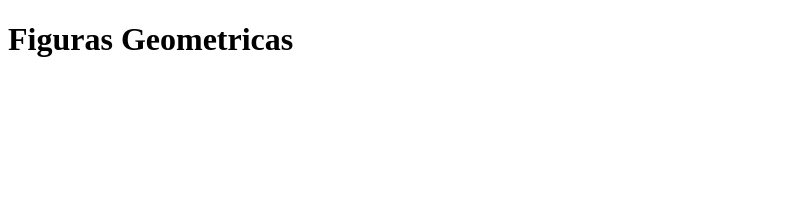
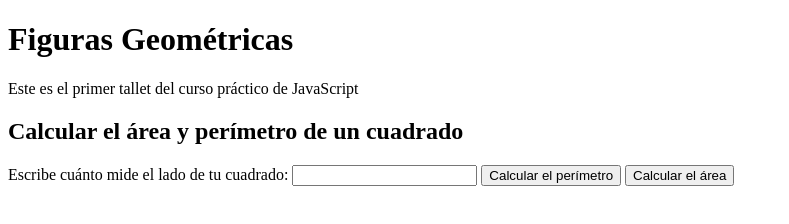
Before and after one commit to SasoHdz/JavaScript-Practico, a plain HTML site: page figuras.html in a window 1280 px wide. Shown: the whole page, without its empty margins (0-789 px from the left). Drawn offline with Linux system fonts and the light colour scheme.

Commit message:
Formulario de cuadrado creado

```diff
--- a/figuras.html
+++ b/figuras.html
@@ -7,9 +7,20 @@
     <title>Figuras Geometricas</title>
 </head>
 <body>
-    <h1>
-        Figuras Geometricas
-    </h1>
+    <header>
+        <h1>Figuras Geométricas</h1>
+        <p>Este es el primer tallet del curso práctico de JavaScript</p>
+    </header>
+    <section>
+        <h2>Calcular el área y perímetro de un cuadrado</h2>
+        <form action="">
+            <label for="InputCuadrado">Escribe cuánto mide el lado de tu cuadrado:</label>
+            <input id="InputCuadrado" type="number">
+            <button type="button" onclick="calcularPerimetroCuadrado()">Calcular el perímetro</button>
+            <button type="button" onclick="calcularAreaCuadrado()">Calcular el área</button>
+        </form>
+    </section>
+
 
     <script src="figuras.js"></script>
 </body>
--- a/figuras.js
+++ b/figuras.js
@@ -1,38 +1,13 @@
 // Area Cuadrado
-console.group("Cuadrados");
-//const ladoCuadrado = 5;
-//console.log("Los lados del cuadrado miden: "+ ladoCuadrado + "cm");
-
 function perimetroCuadrado(lado) {
     return lado * 4;
 }
-//console.log("El perimetro mide: "+ perimetroCuadrado + "cm");
 
 function areaCuadrado (lado){
     return lado*lado;
 }
-//console.log("El area mide : "+ areaCuadrado + "cm^2");
-
-console.groupEnd();
 
 // Area Triangulo
-console.group("Triangulos");
-/* const ladoTriangulo1 = 6;
-const ladoTriangulo2 = 6;
-const baseTriangulo = 4;
-console.log(
-    "Los lados del triangulo miden: "
-    + ladoTriangulo1
-    + "cm, "
-    + ladoTriangulo2
-    + "cm, "
-    + baseTriangulo
-    + "cm"
-); */
-
-/* const alturaTriangulo = 5.5;
-console.log("La altura del triángulo es :"+ alturaTriangulo + "cm"); */
-
 function perimetroTriangulo(lado1, lado2, base)
 {
     return lado1+lado2+base;
@@ -42,16 +17,7 @@ function areaTriangulo(base, altura) {
     return (base * altura)/2;
 }
 
-
-console.groupEnd();
-
 // Area Circulo
-console.group("Circulos");
-
-//Radio
-/* const radioCirculo = 4;
-console.log("El radio del circulo es: "+ radioCirculo+"cm"); */
-
 //Diametro
 function diametroCirculo(radio){
     return radio * 2
@@ -72,6 +38,23 @@ function areaCirculo(radio){
     return PI * (radio * radio);
 }
 
+// Interactuando con el HTML
+function calcularPerimetroCuadrado(){
+    const input = document.getElementById("InputCuadrado");
+    const value = input.value;
 
+    const perimetro = perimetroCuadrado(value);
 
-console.groupEnd();
+    alert(perimetro);
+
+}
+
+function calcularAreaCuadrado(){
+    const input = document.getElementById("InputCuadrado");
+    const value = input.value;
+
+    const area = areaCuadrado(value);
+
+    alert(area);
+
+}
```
